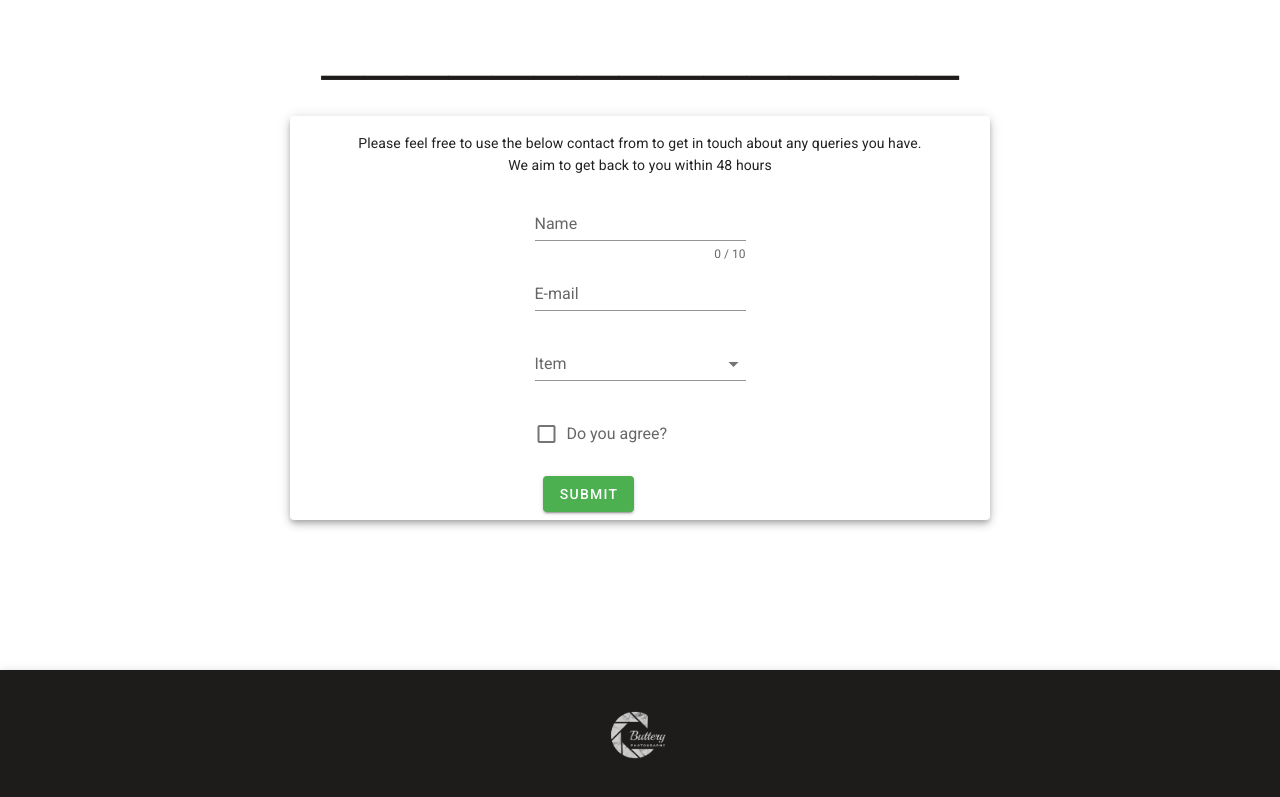
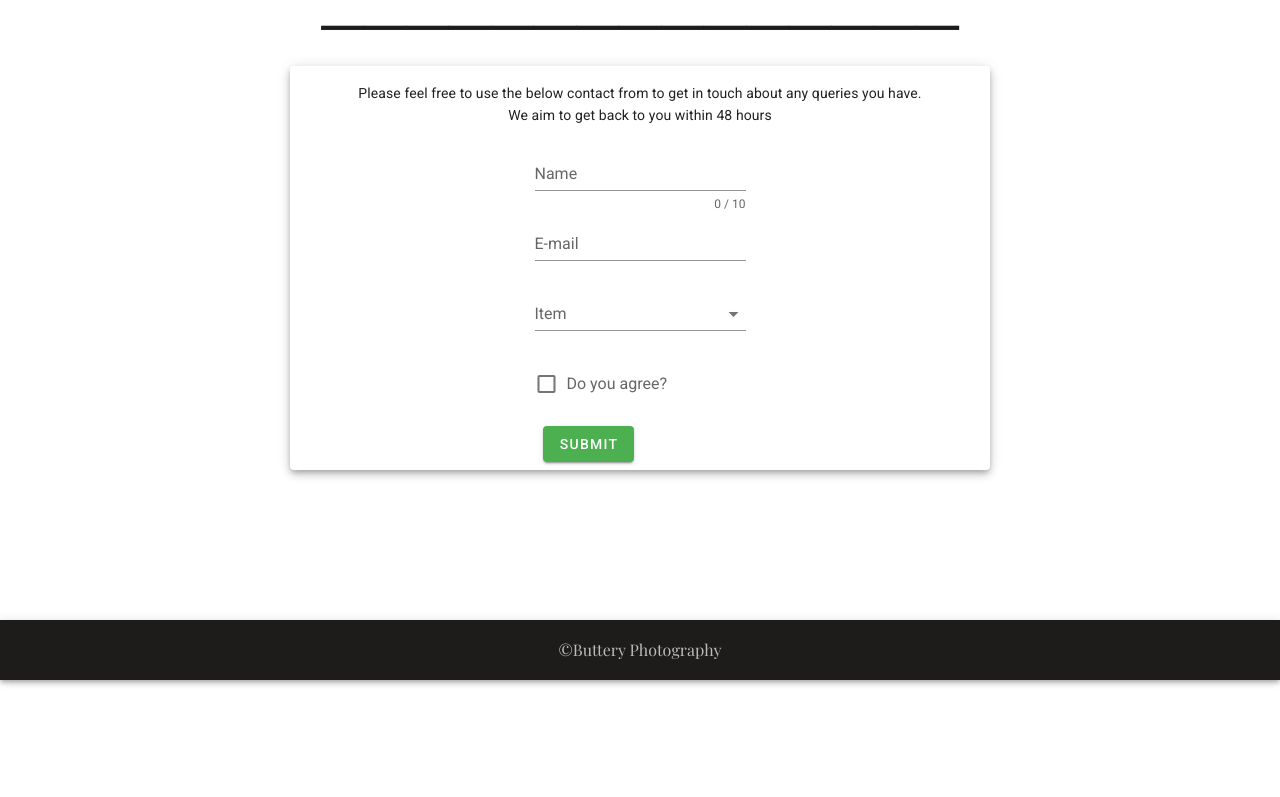
Before and after one commit to callumbuttery/buttery-photography, a Vue app: page / in a window 1280 px wide. Shown: the part 5203-6000 px from the top of the page. After the commit the page ends 5883 px from the top, so only its background shows below. Built offline with nearby package versions, Linux system fonts and the light colour scheme.

Commit message:
fix: styling changes

```diff
--- a/src/components/Contact.vue
+++ b/src/components/Contact.vue
@@ -85,7 +85,7 @@ export default {
 
 .contactPrimaryContainer {
     background-color: #fff;
-    padding-top: 150px;
+    padding-top: 100px;
     padding-bottom: 150px;
 }
 
--- a/src/components/Footer.vue
+++ b/src/components/Footer.vue
@@ -1,9 +1,8 @@
 <template>
-  <v-app-bar height="130px" color="#1D1C1A" dark>
+  <v-app-bar height="60px" color="#1D1C1A" dark>
     <v-container fill-height fluid>
       <v-row align="center" justify="center" class="navRow">
-        <v-img src="../assets/logo.png" height="70px" contain></v-img>
-
+        <span class="copyright">©Buttery Photography</span>
       </v-row>
     </v-container>
   </v-app-bar>
@@ -12,32 +11,6 @@
 <script>
 export default {
   name: "Footer",
-  data() {
-    return {
-      items: [
-        {
-          text: "Home",
-          href: "/",
-        },
-        {
-          text: "About",
-          href: "/about",
-        },
-        {
-          text: "Portfolio",
-          href: "/pricing",
-        },
-        {
-          text: "Pricing",
-          href: "/pricing",
-        },
-        {
-          text: "Contact",
-          href: "/contact",
-        },
-      ],
-    };
-  },
 };
 </script>
 
@@ -61,4 +34,9 @@ export default {
 .listContainer {
   margin-right: 200px;
 }
+
+.copyright {
+  font-family: "Playfair Display";
+  opacity: 0.7;
+}
 </style>
```
